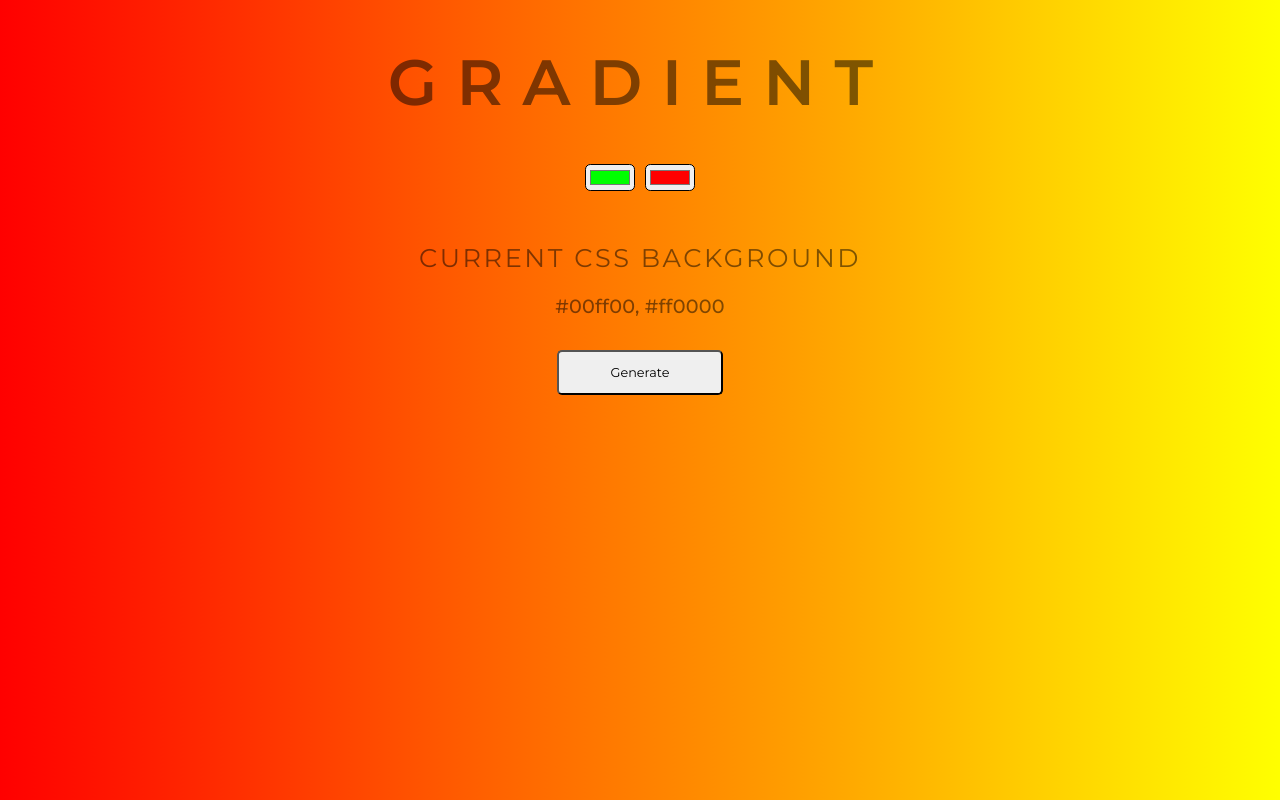
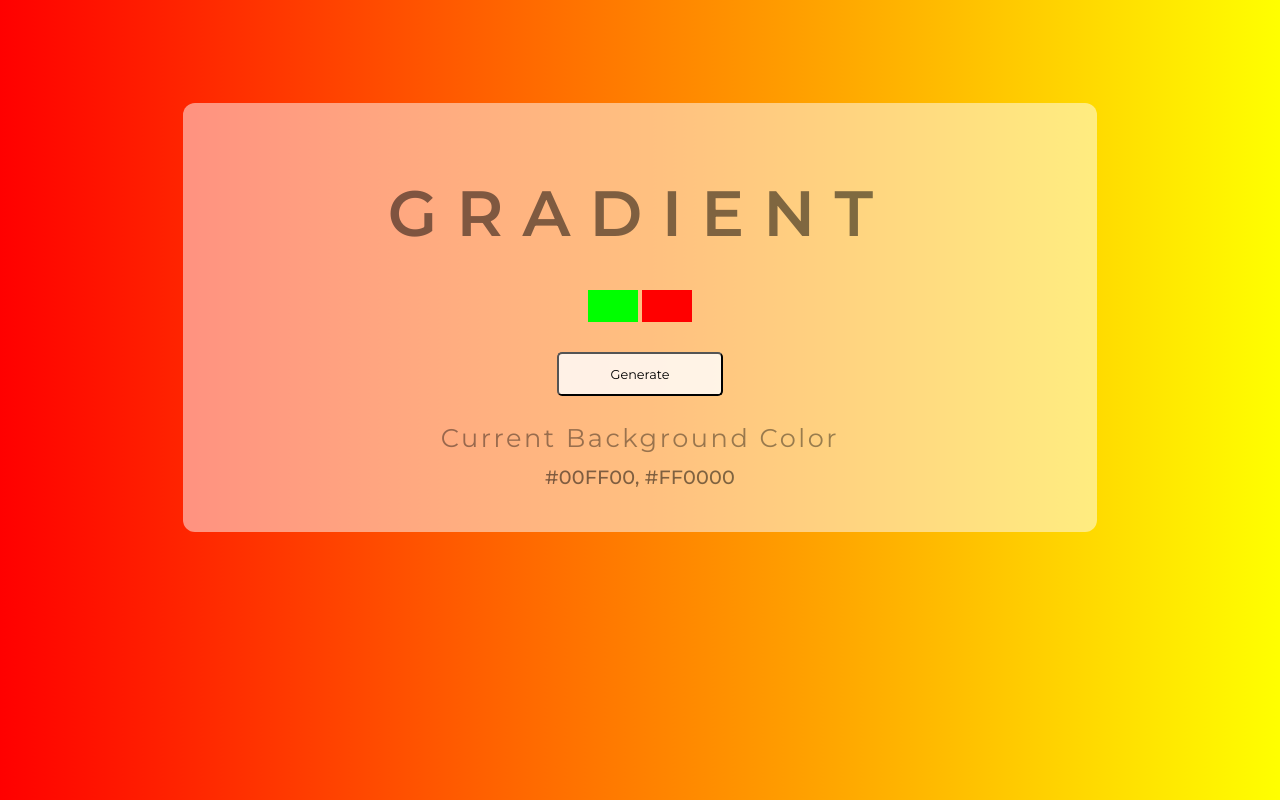
Before and after one commit to gsbakshi/gradient-background-generator, a plain HTML site: page index.html in a window 1280 px wide. Drawn offline with Linux system fonts and the light colour scheme.

Commit message:
Body Container

```diff
--- a/index.html
+++ b/index.html
@@ -2,16 +2,26 @@
 <html>
     <head>
         <title>Background Generator</title>
+        <!-- Media Query -->
+        <meta charset="UTF-8">
+        <meta name="viewport" content="width=device-width, initial-scale=1.0">
+        <!-- CSS Style Sheet -->
         <link rel="stylesheet" href="style.css" type="text/css">
+        <!-- Montserrat Google Font API -->
         <link href="https://fonts.googleapis.com/css2?family=Montserrat:wght@100;200;300;400;500;600;700;800;900&display=swap" rel="stylesheet">
     </head>
     <body id="gradient">
-        <h1>Gradient</h1>
-        <input class="color1"" type="color" name"color1">
-        <input type="color" class="color2" name"color1">
-        <h2>Current CSS Background</h2>
-        <h3></h3>
-        <button id="random">Generate</button>
+        <div class="container">
+            <h1>Gradient</h1>
+            <div class="color">
+                <input class="color1"" type="color" name"color1">
+                <input type="color" class="color2" name"color1">
+            </div>
+            <button id="random">Generate</button>
+            <h2>Current Background Color</h2>
+            <h3></h3>
+        </div>
+        <!-- JavaScript -->
         <script type="text/javascript" src="script.js"></script>
     </body>
 </html>
--- a/style.css
+++ b/style.css
@@ -1,13 +1,28 @@
 *{
     font-family: 'Montserrat', sans-serif;
+    margin: 0;
+    padding: 0;
+    box-sizing: border-box;
 }
 
 body {
-    color: rgba(0,0,0,0.5);
+    display: grid;
+    grid-template-columns: 1fr 5fr 1fr;
+    grid-template-rows: 1fr 6fr 1fr;
+    color: rgba(0,0,0,0.4);
     text-align: center;
-    text-transform: uppercase;
-    letter-spacing: 0.4em;
+    align-items: center;
+    margin-top: 2rem;
     background: linear-gradient(to right, red, yellow);
+}
+
+.container {
+    grid-row: 2/3;
+    grid-column: 2/3;
+    text-align: center;
+    background: rgba(255,255,255,0.5);
+    padding: 32px;
+    border-radius: 12px;
 }
 
 h1 {
@@ -18,10 +33,22 @@ h1 {
     text-transform: uppercase;
     letter-spacing: .3em;
     width: 100%;
+    padding: 0.6em;
 }
 
-.color1, .color2 {
-    border-radius: 0.4em;
+input[type="color"] {
+    -webkit-appearance: none;
+    border: none;
+    width: 50px;
+    height: 32px;
+}
+
+input[type="color"]::-webkit-color-swatch-wrapper {
+    padding: 0;
+}
+
+input[type="color"]::-webkit-color-swatch {
+    border: none;
 }
 
 h2 {
@@ -30,7 +57,6 @@ h2 {
     letter-spacing: 0.1em;
     text-align: center;
     width: 100%;
-    margin-top: 2em;
 }
 
 h3 {
@@ -38,15 +64,18 @@ h3 {
     font-size: 1.2em;
     color: rgba(0,0,0,.5);
     text-align: center;
-    text-transform: none;
+    text-transform: uppercase;
     letter-spacing: .01em;
+    margin: 0.6em;
 }
 
 button {
     padding: 1em 4em;
     border-radius: 0.4em;
+    background: rgba(255,255,255,0.8);
     font-size: 0.8em;
-    margin-top: 1em;
+    cursor: pointer;
+    margin: 2em;
 }
 
 button:active {
@@ -54,4 +83,10 @@ button:active {
     color: whitesmoke;
     border-radius: 0.4em;
     border-color: blueviolet;
+    position: relative;
+    top: 1px;
 }
+
+button:focus {
+    outline: none;
+}
```
